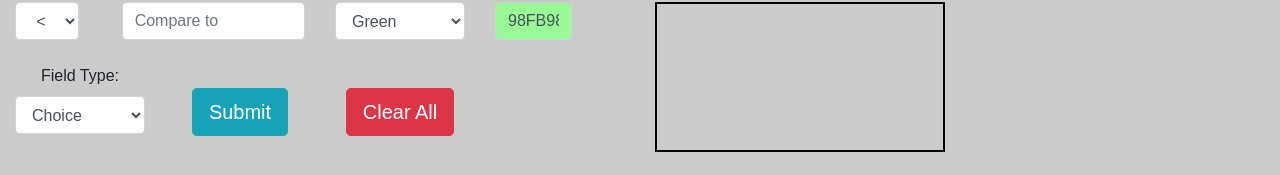
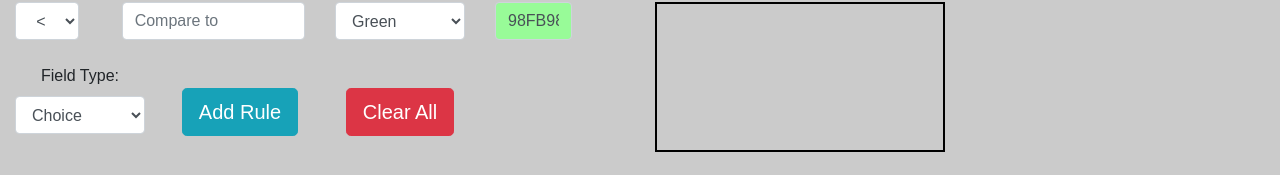
Before and after one commit to alecmaly/SharePoint-JSON-Helper, a React (Create React App) app: page / in a window 1280 px wide. Shown: the part 222-397 px from the top of the page. Built offline with nearby package versions, Linux system fonts and the light colour scheme.

Commit message:
Changed Submit button to Add Rule

```diff
--- a/src/App.js
+++ b/src/App.js
@@ -199,7 +199,7 @@ class App extends Component {
             </Col>
             <Col sm='2' md='3' lg='3'>
               <br />
-              <Button size='lg' color='info' onClick={this.addRule}>Submit</Button>
+              <Button size='lg' color='info' onClick={this.addRule}>Add Rule</Button>
             </Col>
             <Col sm='2' md='3' lg='3'>
               <br />
```
